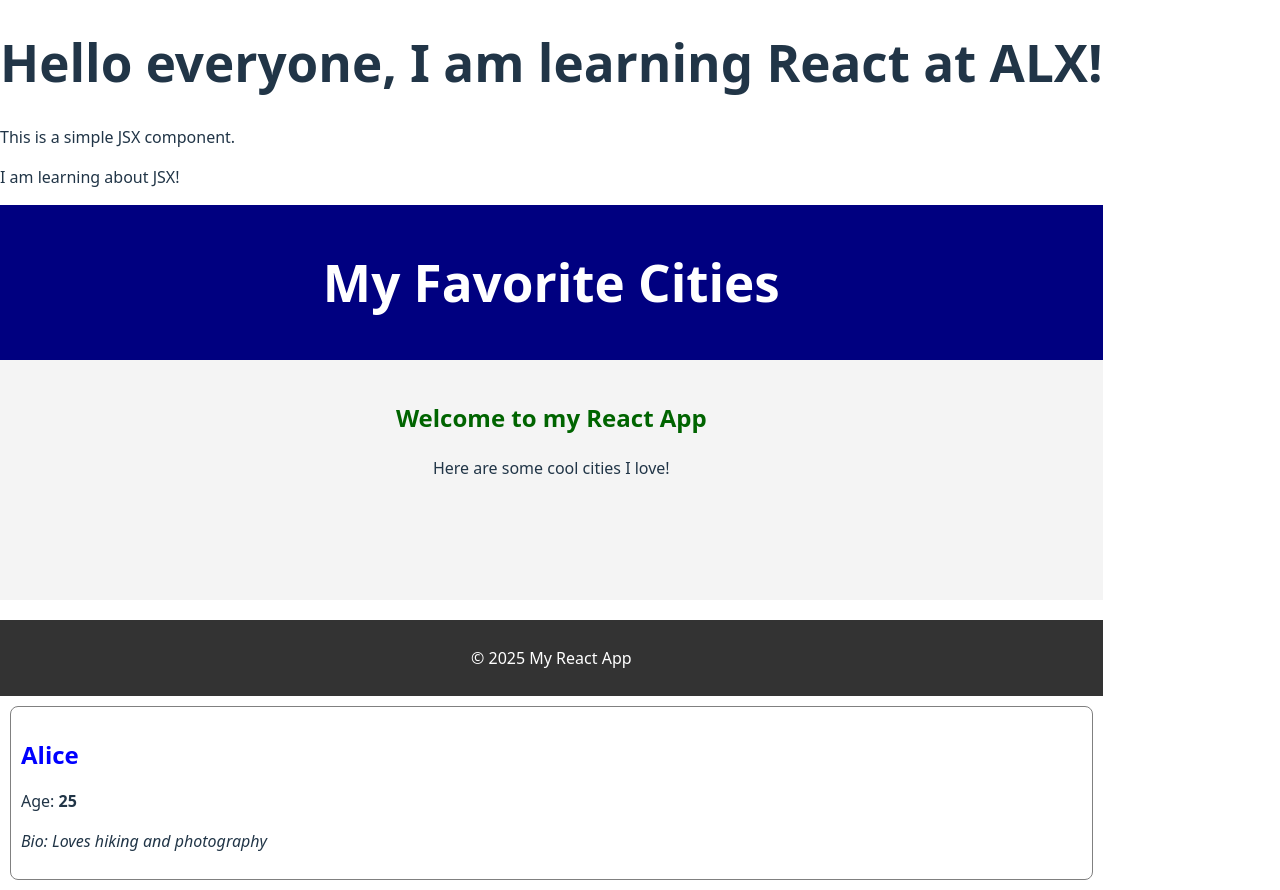
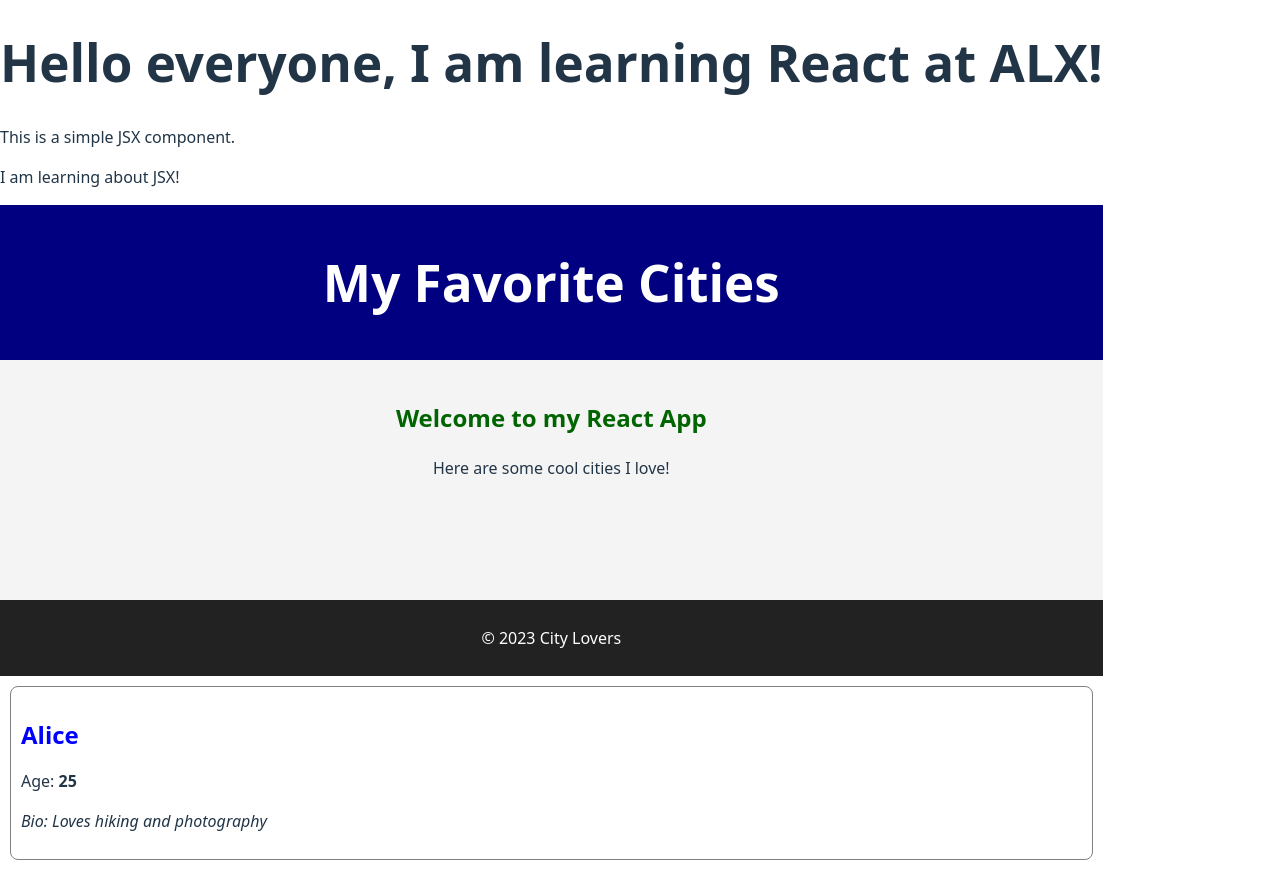
Before and after one commit to Temmacrown/alx-fe-reactjs, a React (Vite) app in the folder alx-react-app-new/: page / in a window 1280 px wide. Built offline with nearby package versions, Linux system fonts and the light colour scheme.

Commit message:
Update Footer.jsx

```diff
--- a/alx-react-app-new/src/components/Footer.jsx
+++ b/alx-react-app-new/src/components/Footer.jsx
@@ -1,7 +1,7 @@
 function Footer() {
   return (
-    <footer style={{ backgroundColor: '#333', color: 'white', textAlign: 'center', padding: '10px', marginTop: '20px' }}>
-      <p>&copy; 2025 My React App</p>
+    <footer style={{ backgroundColor: '#222', color: 'white', textAlign: 'center', padding: '10px' }}>
+      <p>© 2023 City Lovers</p>
     </footer>
   );
 }
```
